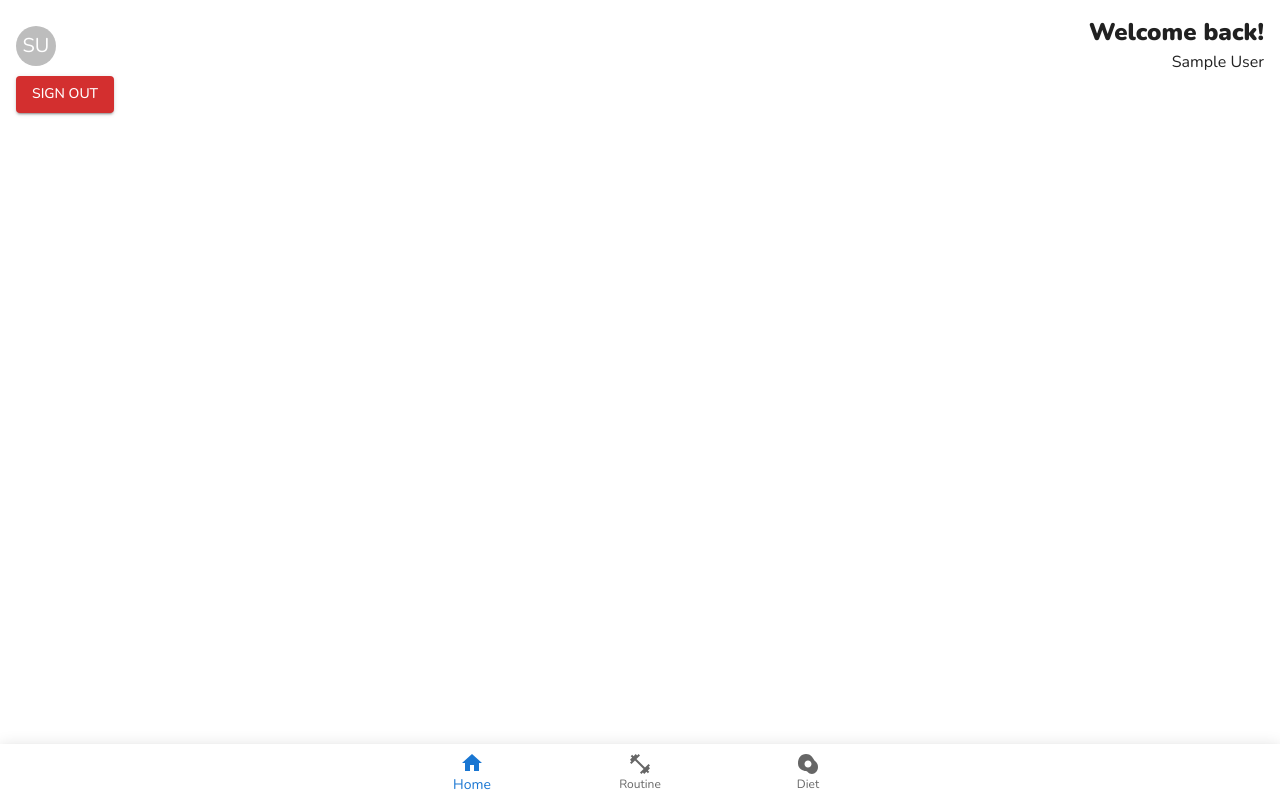
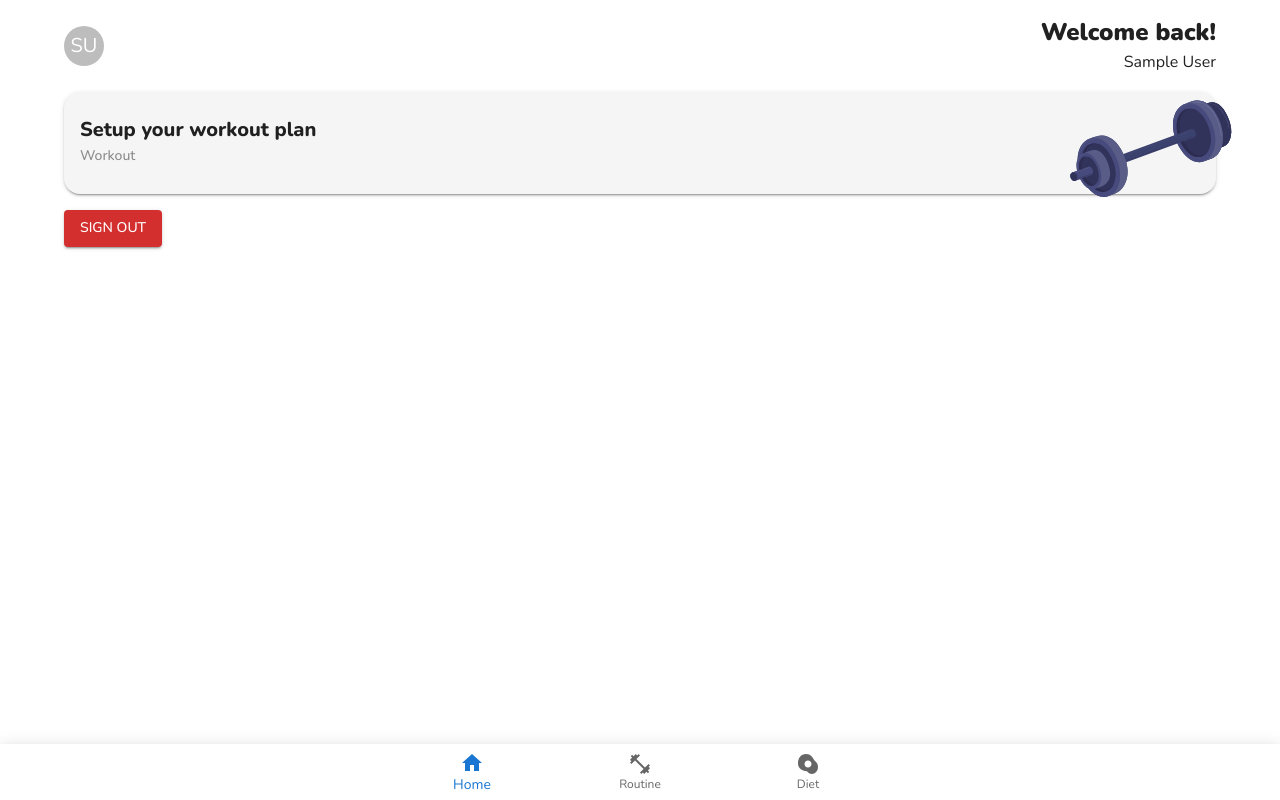
Before and after one commit to migpalg/progressive-overload-app, a React (Vite) app: page /dashboard in a window 1280 px wide. Built offline with nearby package versions, Linux system fonts and the light colour scheme; no server answers; sample sign-in values are in the browser's storage.

Commit message:
feat(dashboard): added scaffold for setting up routine

```diff
--- a/public/locales/es.json
+++ b/public/locales/es.json
@@ -38,5 +38,8 @@
       "submit": "Iniciar sesión",
       "google": "Iniciar sesión con Google"
     }
+  },
+  "home": {
+    "greeting": "¡Bienvenido!"
   }
 }
--- a/src/features/dashboard/screens/home-screen.tsx
+++ b/src/features/dashboard/screens/home-screen.tsx
@@ -1,6 +1,15 @@
 import { useTranslation } from "react-i18next";
 import { useAuth } from "../../auth/hooks/use-auth";
-import { Avatar, Box, Button, Typography } from "@mui/material";
+import { Avatar, Box, Button, Container, Paper, styled, Typography } from "@mui/material";
+
+import DumbbellIllustration from "../assets/dumbbell.svg";
+
+const HeaderImage = styled("img")`
+  position: absolute;
+  inset: 0;
+  object-fit: contain;
+  transform: scale(1.75) rotate(-20deg);
+`;
 
 export const HomeScreen = () => {
   const { signOut, user } = useAuth();
@@ -14,7 +23,7 @@ export const HomeScreen = () => {
   };
 
   return (
-    <Box sx={{ padding: 2 }}>
+    <Container sx={{ overflow: "hidden", py: 2 }}>
       <Box
         sx={{
           display: "flex",
@@ -32,9 +41,46 @@ export const HomeScreen = () => {
           </Typography>
         </Box>
       </Box>
+
+      <Paper
+        elevation={2}
+        sx={(theme) => ({
+          p: 2,
+          my: 2,
+          borderRadius: 4,
+          backgroundColor: theme.palette.grey[100],
+          display: "flex",
+          justifyContent: "space-between",
+          alignItems: "center",
+          gap: 4,
+        })}
+      >
+        <Box>
+          <Typography
+            sx={{ lineHeight: 1.1, mb: 0.5 }}
+            variant="h6"
+            fontWeight={800}
+          >
+            Setup your workout plan
+          </Typography>
+          <Typography sx={{ opacity: 0.5 }} variant="subtitle2">
+            Workout
+          </Typography>
+        </Box>
+        <Box
+          sx={{
+            width: 100,
+            height: 70,
+            position: "relative",
+          }}
+        >
+          <HeaderImage src={DumbbellIllustration} alt="Dumbbell illustration" />
+        </Box>
+      </Paper>
+
       <Button variant="contained" onClick={handleSignOut} color="error">
         Sign out
       </Button>
-    </Box>
+    </Container>
   );
 };
```
Also changed, not shown: src/features/dashboard/assets/dumbbell.svg (added).
